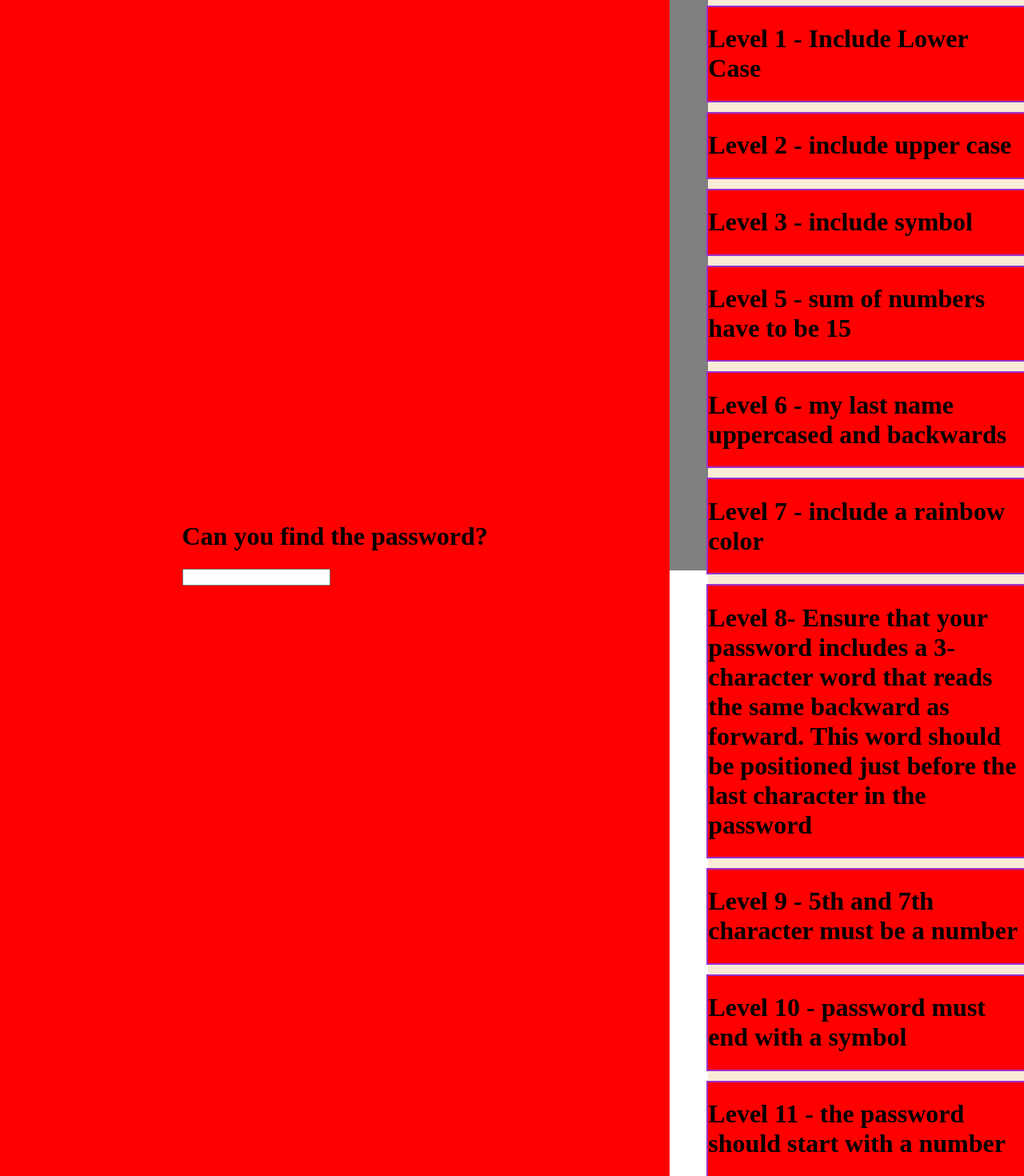
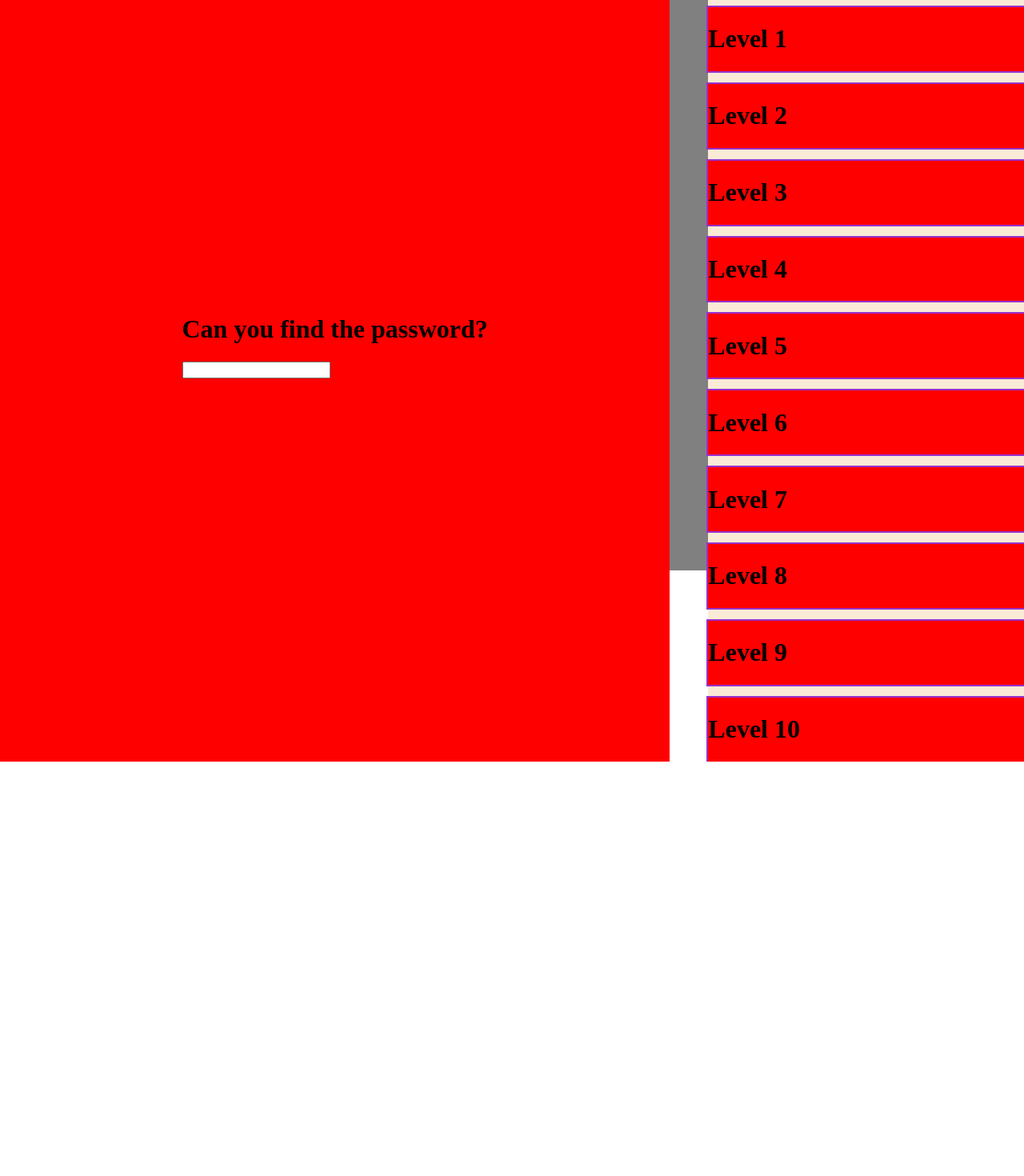
Before and after one commit to DrTevzadze/find_password, a React (Vite) app: page / in a window 1280 px wide. Shown: the part 87-1557 px from the top of the page at 80% size. After the commit the page ends 1039 px from the top, so only its background shows below. Built offline with nearby package versions, Linux system fonts and the light colour scheme.

Commit message:
nicely clean up requirementsection.jsx

```diff
--- a/src/App.jsx
+++ b/src/App.jsx
@@ -11,7 +11,6 @@ function App() {
       <div className="left-section">
         <PasswordSection
           header="Can you find the password?"
-          text={text}
           change={(e) => setText(e.target.value)}
         />
       </div>
--- a/src/components/RequirementSection.jsx
+++ b/src/components/RequirementSection.jsx
@@ -1,109 +1,72 @@
 /* eslint-disable react/prop-types */
 import Card from "./Card";
 import { useEffect, useState } from "react";
-import * as utility from "./utilities/utilities";
-//Add destr "text" in function
+// Import Requirement Functions
+import {
+  includeLowerCase,
+  includeUpperCase,
+  includeSpecialCharacters,
+  sumOfNumbers,
+  spellLastnameBackwards,
+  rainbowColor,
+  palindrome,
+  fifthAndSeventhNumber,
+  symbolEnd,
+  startNumber,
+} from "./utilities/utilities";
+
+// Helper Function!
+function useValidationEffect(text, validationFunction) {
+  const [isValid, setIsValid] = useState(false);
+
+  useEffect(() => {
+    const result = validationFunction(text);
+    setIsValid(result);
+  }, [text, validationFunction]);
+
+  return isValid;
+}
+
+// Function Component!
 
 function RequirementSection({ text }) {
-  const [isLowerCaseValid, setIsLowerCaseValid] = useState(false);
-  const [isUpperCaseValid, setIsUpperCaseValid] = useState(false);
-  const [isSpecialCharacter, setIsSpecialCharacter] = useState(false);
-  const [isSumNumbers, setIsSumNumbers] = useState(false);
-  const [isLastName, setIsLastName] = useState(false);
-  const [isRainbow, setIsRainbow] = useState(false);
-  const [isPalindrome, setIsPalindrome] = useState(false);
-  const [isFifthAndSeventhNumber, setIsFifthAndSeventhNumber] = useState(false);
-  const [isSymbolEnd, setIsSymbolEnd] = useState(false);
-  const [isStartNumber, setIsStartNumber] = useState(false);
+  const isLowerCaseValid = useValidationEffect(text, includeLowerCase);
+  const isUpperCaseValid = useValidationEffect(text, includeUpperCase);
+  const isSpecialCharacter = useValidationEffect(
+    text,
+    includeSpecialCharacters
+  );
+  const isSumNumbers = useValidationEffect(text, sumOfNumbers);
+  const isLastName = useValidationEffect(text, spellLastnameBackwards);
+  const isRainbow = useValidationEffect(text, rainbowColor);
+  const isPalindrome = useValidationEffect(text, palindrome);
+  const isFifthAndSeventhNumber = useValidationEffect(
+    text,
+    fifthAndSeventhNumber
+  );
+  const isSymbolEnd = useValidationEffect(text, symbolEnd);
+  const isStartNumber = useValidationEffect(text, startNumber);
 
-  useEffect(() => {
-    const result = utility.includeLowerCase(text);
-    setIsLowerCaseValid(result);
-  }, [text]);
-  useEffect(() => {
-    const result = utility.includeUpperCase(text);
-    setIsUpperCaseValid(result);
-  }, [text]);
-  useEffect(() => {
-    const result = utility.includeSpecialCharacters(text);
-    setIsSpecialCharacter(result);
-  }, [text]);
-  useEffect(() => {
-    const result = utility.sumOfNumbers(text);
-    setIsSumNumbers(result);
-  }, [text]);
-  useEffect(() => {
-    const result = utility.spellLastnameBackwards(text);
-    setIsLastName(result);
-  }, [text]);
-  useEffect(() => {
-    const result = utility.rainbowColor(text);
-    setIsRainbow(result);
-  }, [text]);
-  useEffect(() => {
-    const result = utility.palindrome(text);
-    setIsPalindrome(result);
-  }, [text]);
-  useEffect(() => {
-    const result = utility.fifthAndSeventhNumber(text);
-    setIsFifthAndSeventhNumber(result);
-  }, [text]);
-  useEffect(() => {
-    const result = utility.symbolEnd(text);
-    setIsSymbolEnd(result);
-  }, [text]);
-  useEffect(() => {
-    const result = utility.startNumber(text);
-    setIsStartNumber(result);
-  }, [text]);
+  const cardData = [
+    { content: "Level 1", isValid: isLowerCaseValid },
+    { content: "Level 2", isValid: isUpperCaseValid },
+    { content: "Level 3", isValid: isSpecialCharacter },
+    { content: "Level 4", isValid: isSumNumbers },
+    { content: "Level 5", isValid: isLastName },
+    { content: "Level 6", isValid: isRainbow },
+    { content: "Level 7", isValid: isPalindrome },
+    { content: "Level 8", isValid: isFifthAndSeventhNumber },
+    { content: "Level 9", isValid: isSymbolEnd },
+    { content: "Level 10", isValid: isStartNumber },
+  ];
 
   return (
     <>
-      <div className={`card ${isLowerCaseValid ? "green" : "red"}`}>
-        <Card content="Level 1 - Include Lower Case" text={text} />
-      </div>
-      <div className={`card ${isUpperCaseValid ? "green" : "red"}`}>
-        <Card content="Level 2 - include upper case" text={text} />
-      </div>
-      <div className={`card ${isSpecialCharacter ? "green" : "red"}`}>
-        <Card content="Level 3 - include symbol" text={text} />
-      </div>
-      <div className={`card ${isSumNumbers ? "green" : "red"}`}>
-        <Card content="Level 5 - sum of numbers have to be 15" text={text} />
-      </div>
-      <div className={`card ${isLastName ? "green" : "red"}`}>
-        <Card
-          content="Level 6 - my last name uppercased and backwards"
-          text={text}
-        />
-      </div>
-      <div className={`card ${isRainbow ? "green" : "red"}`}>
-        <Card content="Level 7 - include a rainbow color" text={text} />
-      </div>
-      <div className={`card ${isPalindrome ? "green" : "red"}`}>
-        <Card
-          content="Level 8- Ensure that your password includes a 3-character word that reads the same backward as forward. This word should be positioned just before the last character in the password"
-          text={text}
-        />
-      </div>
-      <div className={`card ${isFifthAndSeventhNumber ? "green" : "red"}`}>
-        <Card
-          content="Level 9 - 5th and 7th character must be a number"
-          text={text}
-        />
-      </div>
-      <div className={`card ${isSymbolEnd ? "green" : "red"}`}>
-        <Card
-          content="Level 10 - password must end with a symbol"
-          text={text}
-        />
-      </div>
-      <div className={`card ${isStartNumber ? "green" : "red"}`}>
-        <Card
-          content="Level 11 - the password should start with a number"
-          text={text}
-        />
-      </div>
+      {cardData.map(({ content, isValid }, index) => (
+        <div key={index} className={`card ${isValid ? "green" : "red"}`}>
+          <Card content={content} text={text} />
+        </div>
+      ))}
     </>
   );
 }
```
